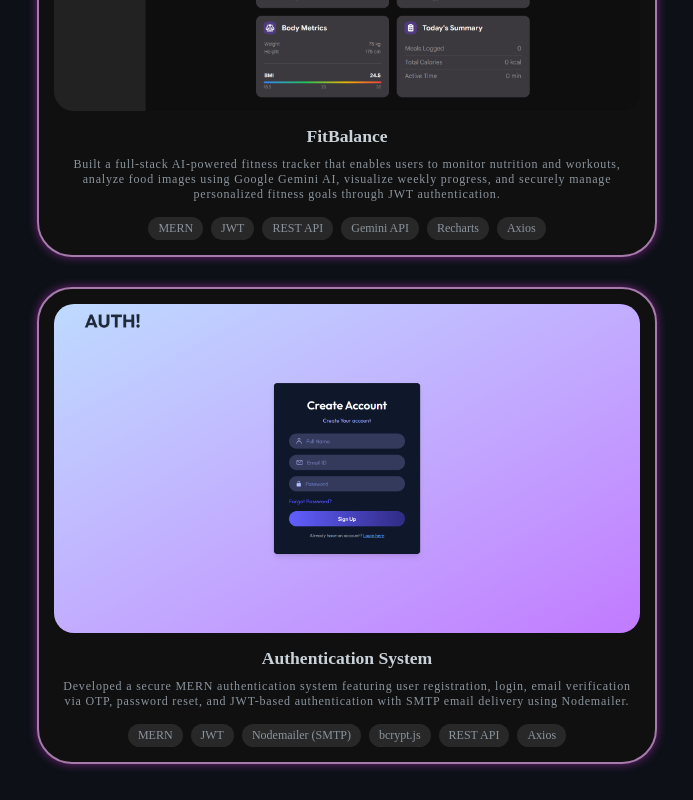
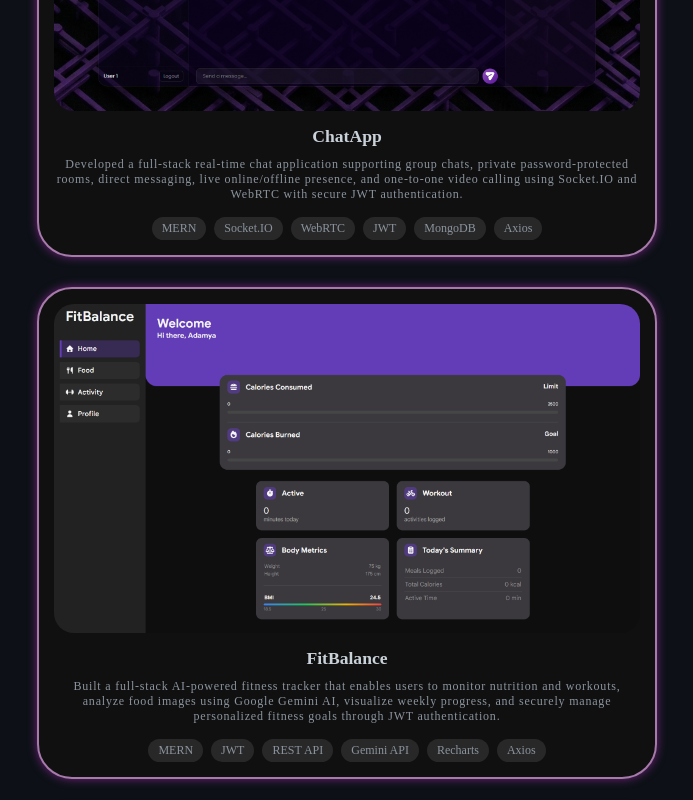
Before and after one commit to Adamya-Gupta-2005/Portfolio, a React (Vite) app in the folder Portfolio/: page /#/projects in a window 1280 px wide. Shown: the part 440-1240 px from the top of the page, without its empty margins (293-986 px from the left). Built offline with nearby package versions, Linux system fonts and the light colour scheme; some icons are missing; a web font is replaced by a local one.

Commit message:
Added new Project - ChatApp

```diff
--- a/Portfolio/src/data/projects.js
+++ b/Portfolio/src/data/projects.js
@@ -1,9 +1,19 @@
 import fitbalance from '../assets/projectImg/FitBalance.png'
 import mernauth from '../assets/projectImg/mernAuth.png'
+import chatApp from '../assets/projectImg/chatApp.png'
 
 export const projects = [
     {
-        id:1,
+        id: 2,
+        title: 'ChatApp',
+        image: chatApp,
+        description: 'Developed a full-stack real-time chat application supporting group chats, private password-protected rooms, direct messaging, live online/offline presence, and one-to-one video calling using Socket.IO and WebRTC with secure JWT authentication.',
+        techs: ["MERN", "Socket.IO", "WebRTC", "JWT", "MongoDB", "Axios"],
+        github: "https://github.com/Adamya-Gupta-2005/ChatApp",
+        live: "https://chat-app-phi-ten-ga4z8vshkm.vercel.app/"
+    },
+    {
+        id: 1,
         title: 'FitBalance',
         image: fitbalance,
         description: 'Built a full-stack AI-powered fitness tracker that enables users to monitor nutrition and workouts, analyze food images using Google Gemini AI, visualize weekly progress, and securely manage personalized fitness goals through JWT authentication.',
@@ -12,7 +22,7 @@ export const projects = [
         live: "https://fit-balance-ai-fitness-tracker.vercel.app/"
     },
     {
-        id:0,
+        id: 0,
         title: 'Authentication System',
         image: mernauth,
         description: 'Developed a secure MERN authentication system featuring user registration, login, email verification via OTP, password reset, and JWT-based authentication with SMTP email delivery using Nodemailer.',
```
Also changed, not shown: Portfolio/src/assets/projectImg/chatApp.png (added), 1 other file (tests, documents, lock files or other folders).
